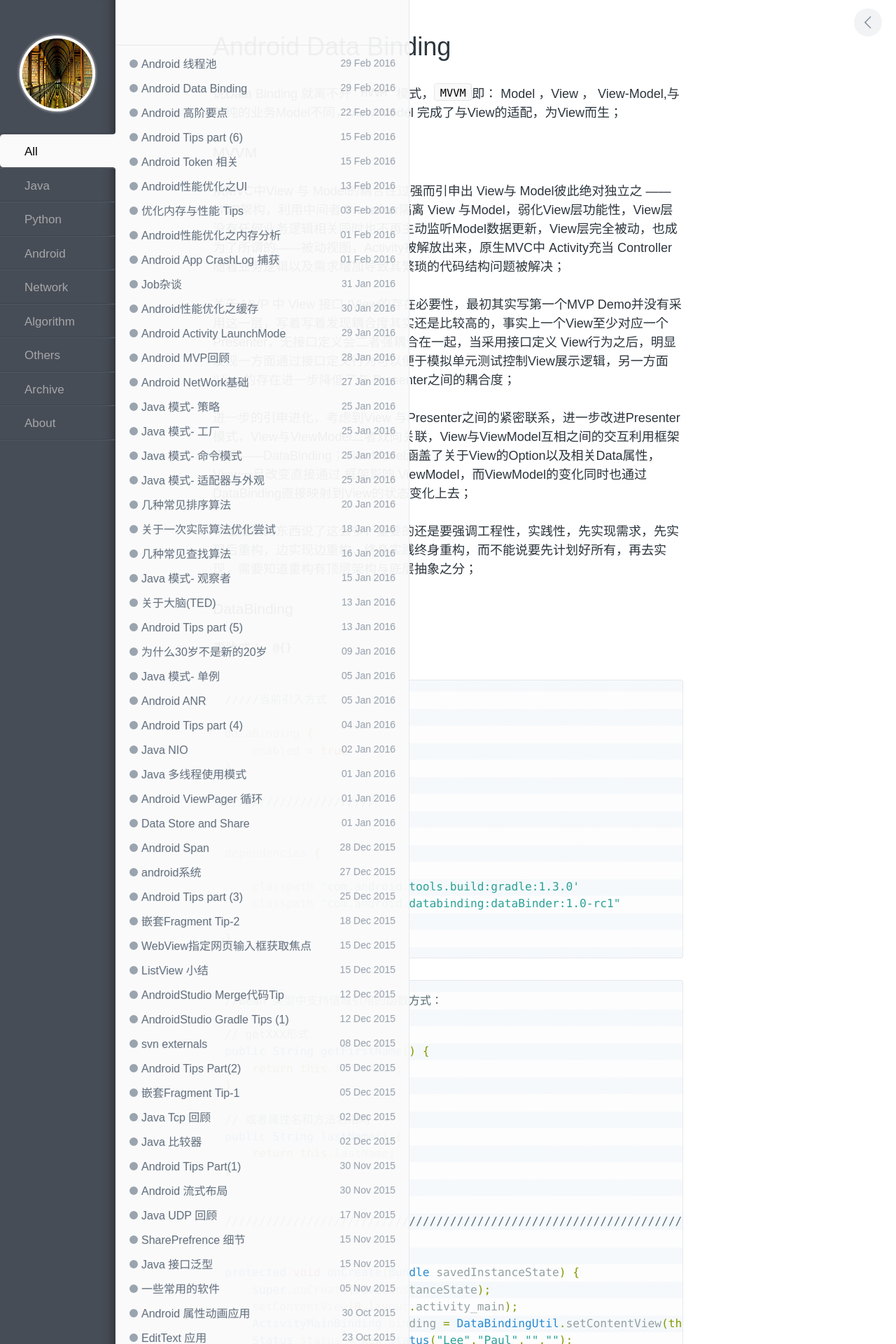
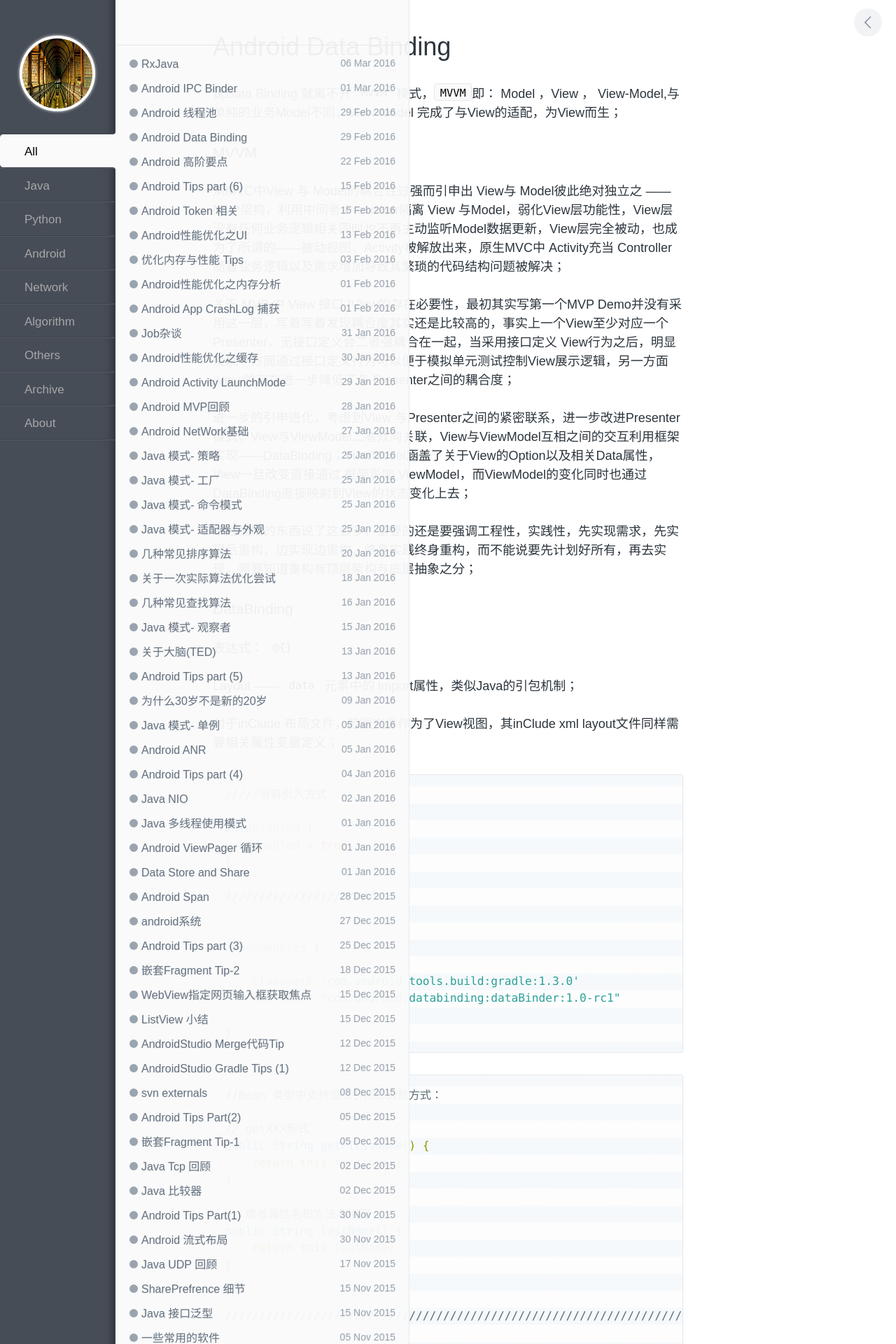
Before and after one commit to enlipan/enlipan.github.io, a Jekyll site: the page built from _posts/2016-02-29-android-data-binding.md, in a window 1280 px wide. Shown: the top 1920 px of the page at 70% size. Built offline with Jekyll 4.4.1, drawn with Linux system fonts in a browser that asks for light colours; nearby versions of some CDN libraries; comment, search, counter and statistics services are not loaded; some of the changed text lies outside the part shown.

Commit message:
modify pages android databinding

```diff
--- a/_posts/2016-02-29-android-data-binding.md
+++ b/_posts/2016-02-29-android-data-binding.md
@@ -22,6 +22,9 @@
 表达式： `@{}`
 
 
+Layout —— `data` 元素中的 import属性，类似Java的引包机制；
+
+对于inClude 布局文件，若跟文件作为了View视图，其inClude xml layout文件同样需要相关属性变量定义；
 
 {% highlight groovy %}
 
@@ -95,7 +98,31 @@
 
 #### 监听
 
+通过View 与 ViewModel的绑定，完成数据的更新监听，类似与观察者机制
 
+{% highlight java %}
+
+@Bindable
+public String getName() {
+    return name;
+}
+
+public void setName(String name) {
+    this.name = name;
+    notifyPropertyChanged(BR.name);
+}
+
+////////////////////
+
+public void onTvClick(View v){
+    mStatus.setName("New Name");
+}
+
+{% endhighlight %}
+
+`@Bindable`属性用于生成 BR.[property name]，进而调用 norify机制刷新界面，中间的通知机制由 DataBinding框架完成，隐藏细节，让开发者专注于业务逻辑；
+
+#### AdapterView绑定
 
 ---
 
--- /dev/null
+++ b/_posts/2016-03-01-android-ipc-binder.md
@@ -0,0 +1,5 @@
+---
+layout: post
+title: Android IPC Binder
+category: android
+---
--- /dev/null
+++ b/_posts/2016-03-06-android-rxJava.md
@@ -0,0 +1,5 @@
+---
+layout: post
+title: RxJava
+category: android
+---
```
